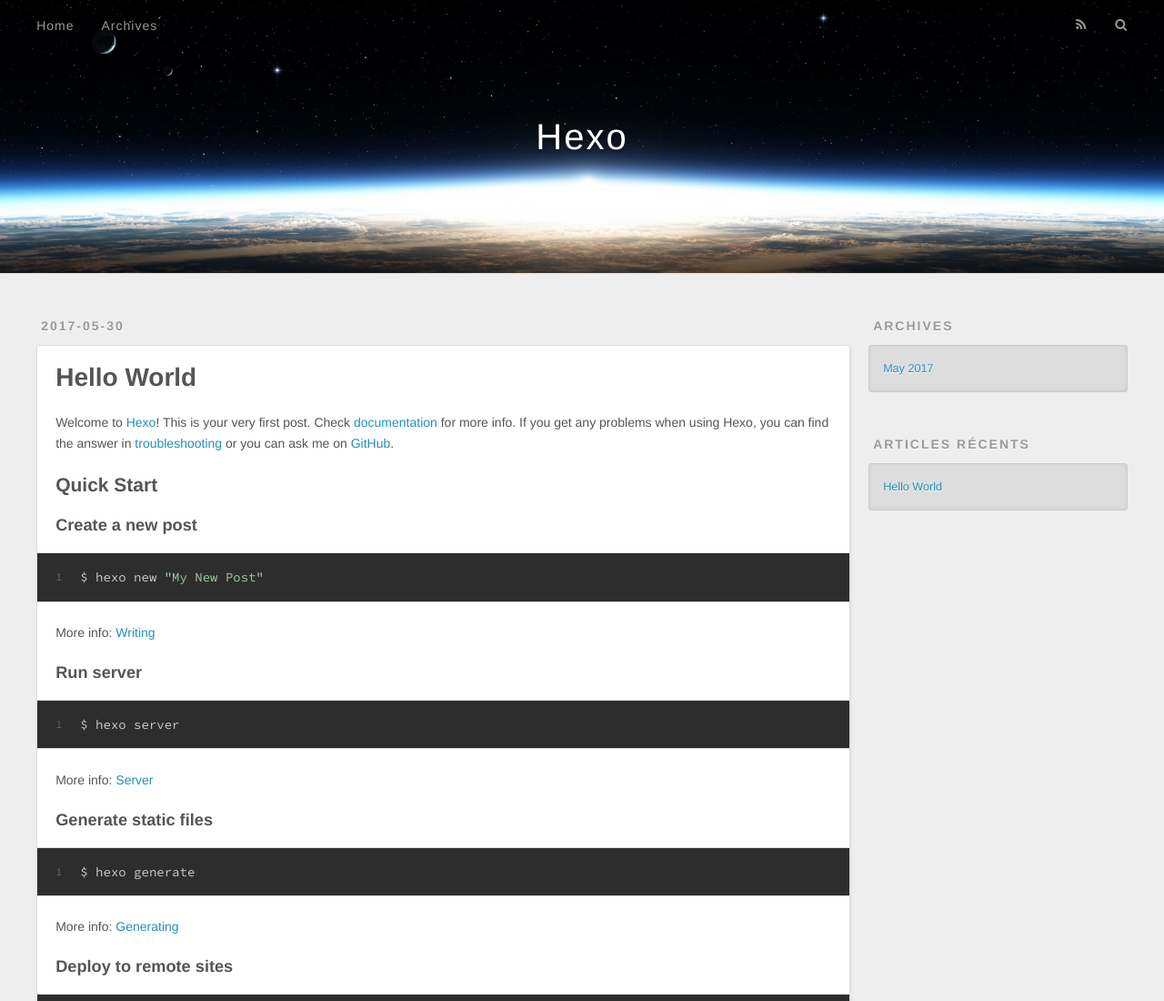
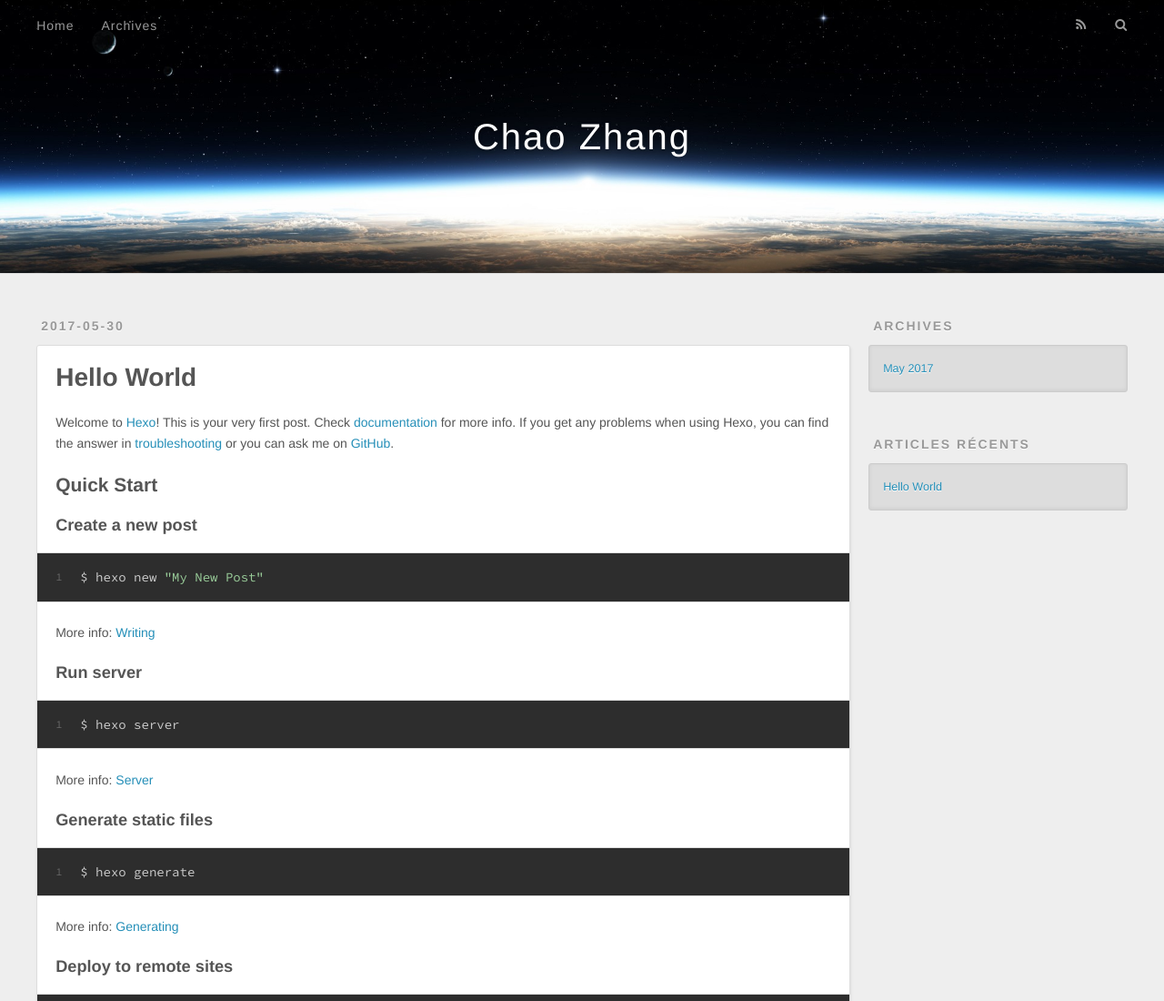
Before and after one commit to zhangchao2016/zhangchao2016, a plain HTML site: page index.html in a window 1280 px wide. Shown: the top 1100 px of the page at 91% size. Drawn offline with nearby package versions, Linux system fonts and the light colour scheme.

Commit message:
Site updated: 2017-05-30 19:46:03

```diff
--- a/index.html
+++ b/index.html
@@ -3,14 +3,14 @@
 <head>
   <meta charset="utf-8">
 
-  <title>Hexo</title>
+  <title>Chao</title>
   <meta name="viewport" content="width=device-width, initial-scale=1, maximum-scale=1">
   <meta property="og:type" content="website">
-<meta property="og:title" content="Hexo">
+<meta property="og:title" content="Chao">
 <meta property="og:url" content="http://yoursite.com/index.html">
-<meta property="og:site_name" content="Hexo">
+<meta property="og:site_name" content="Chao">
 <meta name="twitter:card" content="summary">
-<meta name="twitter:title" content="Hexo">
+<meta name="twitter:title" content="Chao">
 
     <link rel="alternate" href="/atom.xml" title="Hexo" type="application/atom+xml">
 
@@ -33,7 +33,7 @@
   <div id="header-outer" class="outer">
     <div id="header-title" class="inner">
       <h1 id="logo-wrap">
-        <a href="/" id="logo">Hexo</a>
+        <a href="/" id="logo">Chao Zhang</a>
       </h1>
 
     </div>
```
